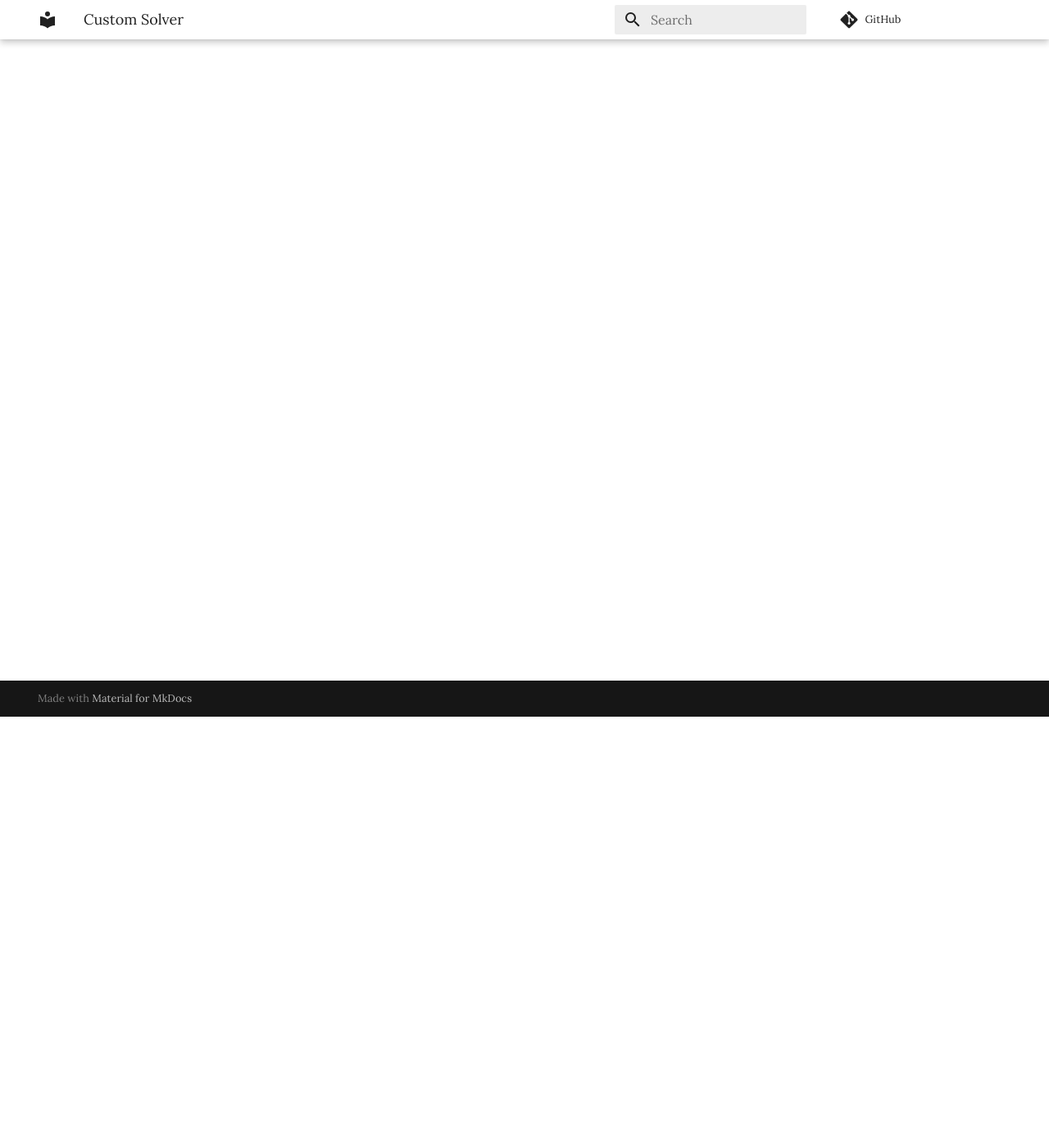
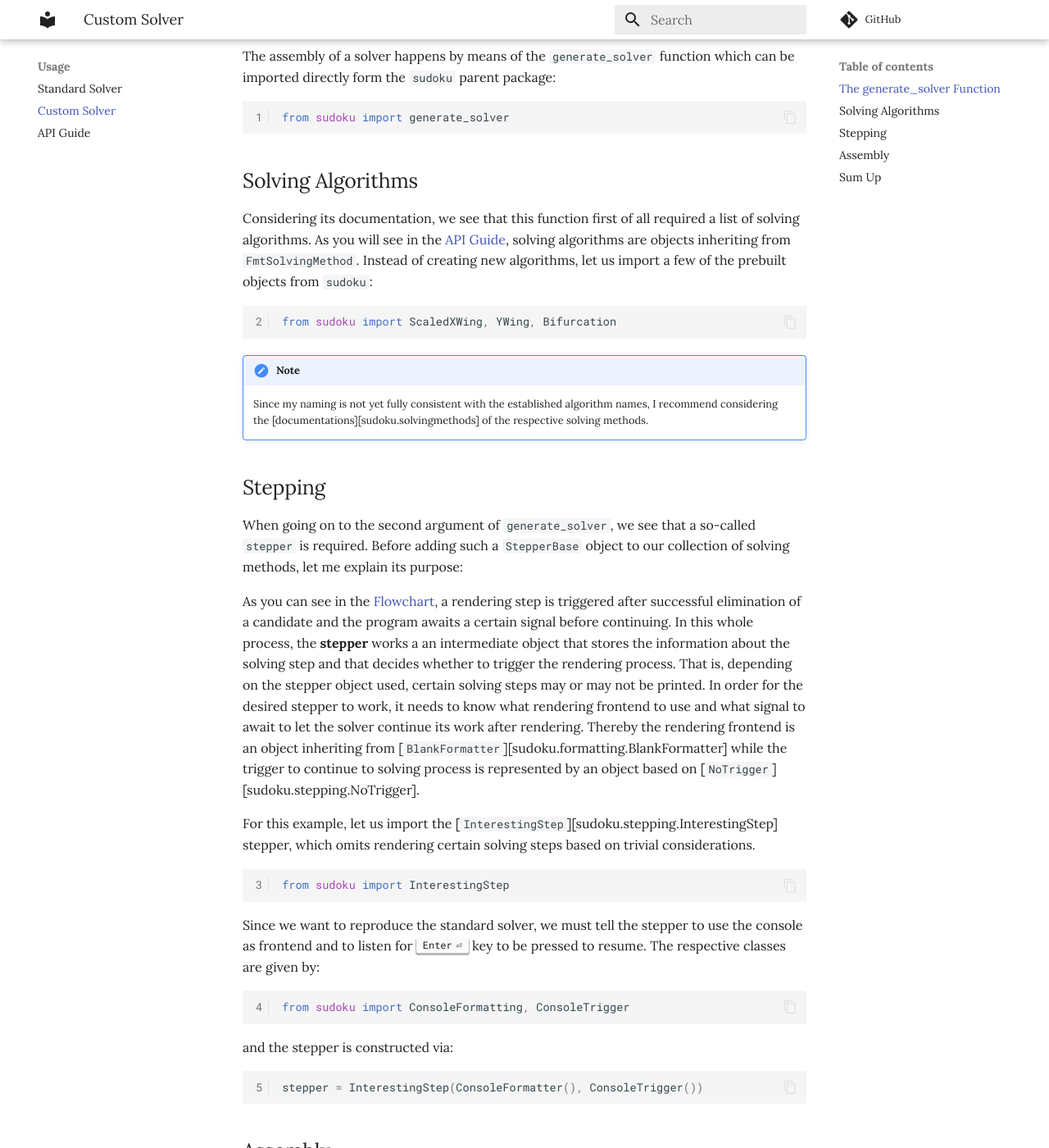
Before and after one commit to wyssard/sudoku2, an MkDocs documentation site: the page built from docs/content/custom_solver.md, in a window 1280 px wide and 1400 px high, scrolled down 526 px. Shown: the whole window at 82% size. Built offline with MkDocs 1.6.1 and Material for MkDocs 9.7.7, drawn with Linux system fonts in a browser that asks for light colours; comment, search, counter and statistics services are not loaded; some of the changed text lies outside the part shown.

Commit message:
added  custom_solver.md to the docs

````diff
--- a/docs/content/custom_solver.md
+++ b/docs/content/custom_solver.md
@@ -1,3 +1,81 @@
 # Create a Custom Solver
 
-This document aims at explaining the API of the library by walking you through the process of assembling a custom solver object. We will thereby create an implementation for a very basic solving algorithm and
+Did you ever get bored of the solving algorithms used by the [default solver](standard_solvers.md) or wanted to print the solving steps using a more interesting frontend than the console?
+
+No worries, the solution to your problem is already at hand. This guide will show you how to build your own solver by assembling a solver similar to the standard configuration. Understanding how such a solver is put together will bring you into the position to implement your own behavior and inject it into a solver object.
+
+In a nutshell, the [API Guide](api_guide.md) explains how to extend the basic capabilities with new behavior by means of inheritance whereas this guide shows you how your custom objects are eventually composed to a solver.
+
+## The `generate_solver` Function
+
+The assembly of a solver happens by means of the `generate_solver` function which can be imported directly form the `sudoku` parent package:
+
+```py linenums="1"
+from sudoku import generate_solver
+```
+
+
+## Solving Algorithms
+
+Considering its documentation, we see that this function first of all required a list of solving algorithms. As you will see in the [API Guide](api_guide.md), solving algorithms are objects inheriting from `FmtSolvingMethod`. Instead of creating new algorithms, let us import a few of the prebuilt objects from `sudoku`:
+
+```py linenums="2"
+from sudoku import ScaledXWing, YWing, Bifurcation
+```
+
+!!! Note
+    Since my naming is not yet fully consistent with the established algorithm names, I recommend considering the [documentations][sudoku.solvingmethods] of the respective solving methods.
+
+## Stepping
+
+When going on to the second argument of `generate_solver`, we see that a so-called `stepper` is required. Before adding such a `StepperBase` object to our collection of solving methods, let me explain its purpose:
+
+As you can see in the [Flowchart](solving_process.md#flowchart), a rendering step is triggered after successful elimination of a candidate and the program awaits a certain signal before continuing. In this whole process, the **stepper** works a an intermediate object that stores the information about the solving step and that decides whether to trigger the rendering process. That is, depending on the stepper object used, certain solving steps may or may not be printed. In order for the desired stepper to work, it needs to know what rendering frontend to use and what signal to await to let the solver continue its work after rendering. Thereby the rendering frontend is an object inheriting from [`BlankFormatter`][sudoku.formatting.BlankFormatter] while the trigger to continue to solving process is represented by an object based on [`NoTrigger`][sudoku.stepping.NoTrigger].
+
+For this example, let us import the [`InterestingStep`][sudoku.stepping.InterestingStep] stepper, which omits rendering certain solving steps based on trivial considerations.
+
+```py linenums="3"
+from sudoku import InterestingStep
+```
+
+Since we want to reproduce the standard solver, we must tell the stepper to use the console as frontend and to listen for ++enter++ key to be pressed to resume. The respective classes are given by:
+
+```py linenums="4"
+from sudoku import ConsoleFormatting, ConsoleTrigger
+```
+
+and the stepper is constructed via:
+
+```py linenums="5"
+stepper = InterestingStep(ConsoleFormatter(), ConsoleTrigger())
+```
+
+## Assembly
+
+Now, we finally have all the required objects at hand to build the solver. When passing the solving algorithms to `generate_solver`, its important to understand the implications of the list's order: As you can see in the [Flowchart](solving_process.md#flowchart), depending on the success of a solving method, the program decides what algorithm to proceed with. Thereby, the `n+1` element of the list of algorithms is automatically considered to be the fallback of the element at position `n`. Success of an algorithm, on the other hand, implies that the solver will continue with the element a position `0`, preferably the most basic algorithm. Failure of the last element will terminate the program as the solver is unable to make any further progress.
+
+```py linenums="6"
+solver = generate_solver([ScaledXWing(2), YWing(), Bifurcation()], stepper)
+```
+
+And there you go, try to solve the example puzzle from the [previous guide](standard_solvers.md) by:
+
+```py linenums="7"
+from sudoku import load
+solved = solver.launch(load("example.csv"))
+```
+
+## Sum Up
+
+The whole program can be compactly written as:
+
+```py linenums="1"
+from sudoku import generate_solver, ScaledXWing, YWing, Bifurcation, InterestingStep, ConsoleFormatter, ConsoleTrigger, load
+solver = generate_solver(
+    [ScaledXWing(2), YWing(), Bifurcation()],
+    InterestingStep(ConsoleFormatter(), ConsoleTrigger())
+)
+solved = solver.launch(load("example.csv"))
+```
+
+Follow the [API Guide](api_guide.md) to implement your own **solving algorithms**, **steppers** and **formatters**.
--- a/docs/mkdocs.yml
+++ b/docs/mkdocs.yml
@@ -52,6 +52,7 @@
   - pymdownx.details
   - pymdownx.highlight
   - pymdownx.inlinehilite
+  - pymdownx.keys
   - attr_list
   - md_in_html
   - toc:
````
Also changed, not shown: docs/content/standard_solvers.md (+4 -4 lines).
